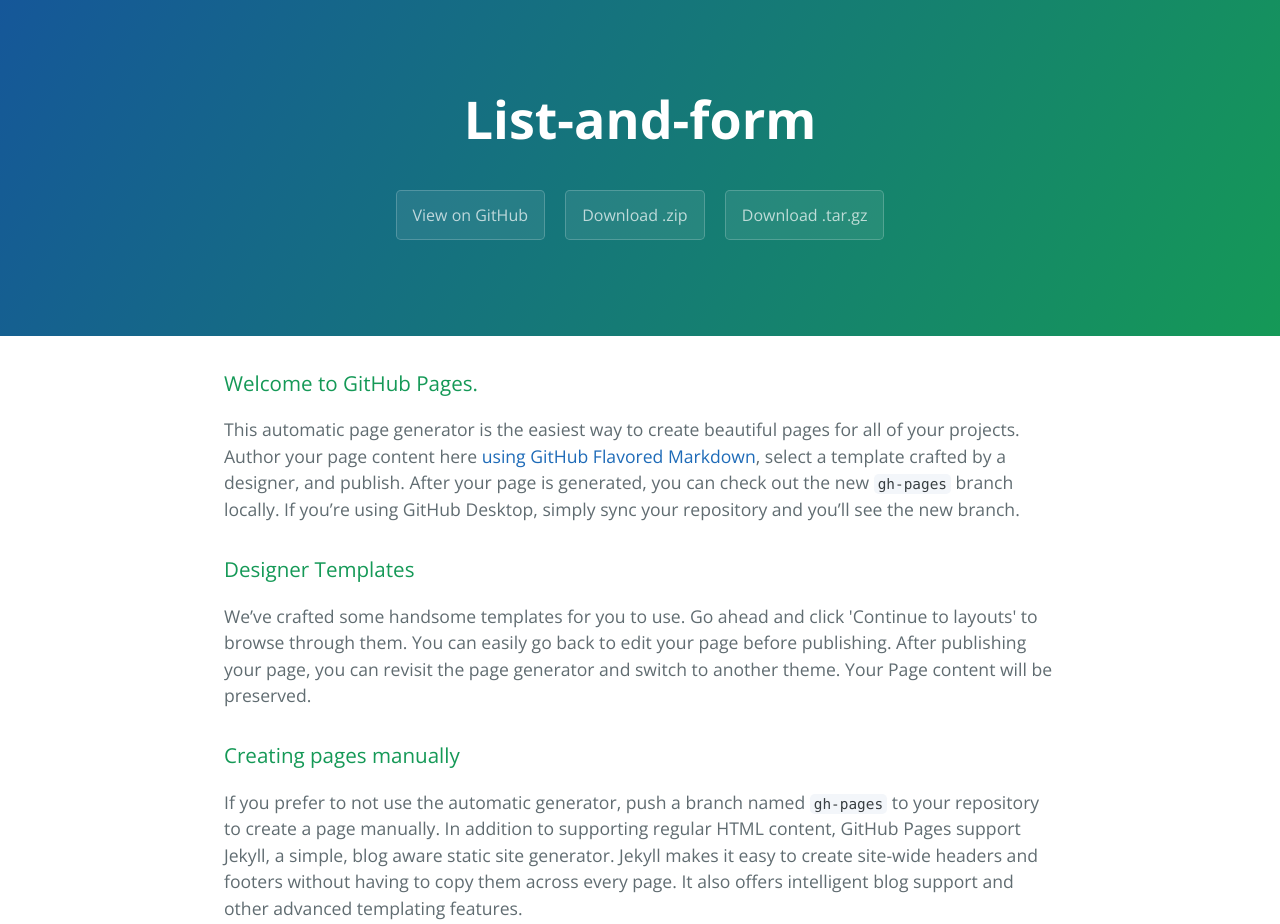
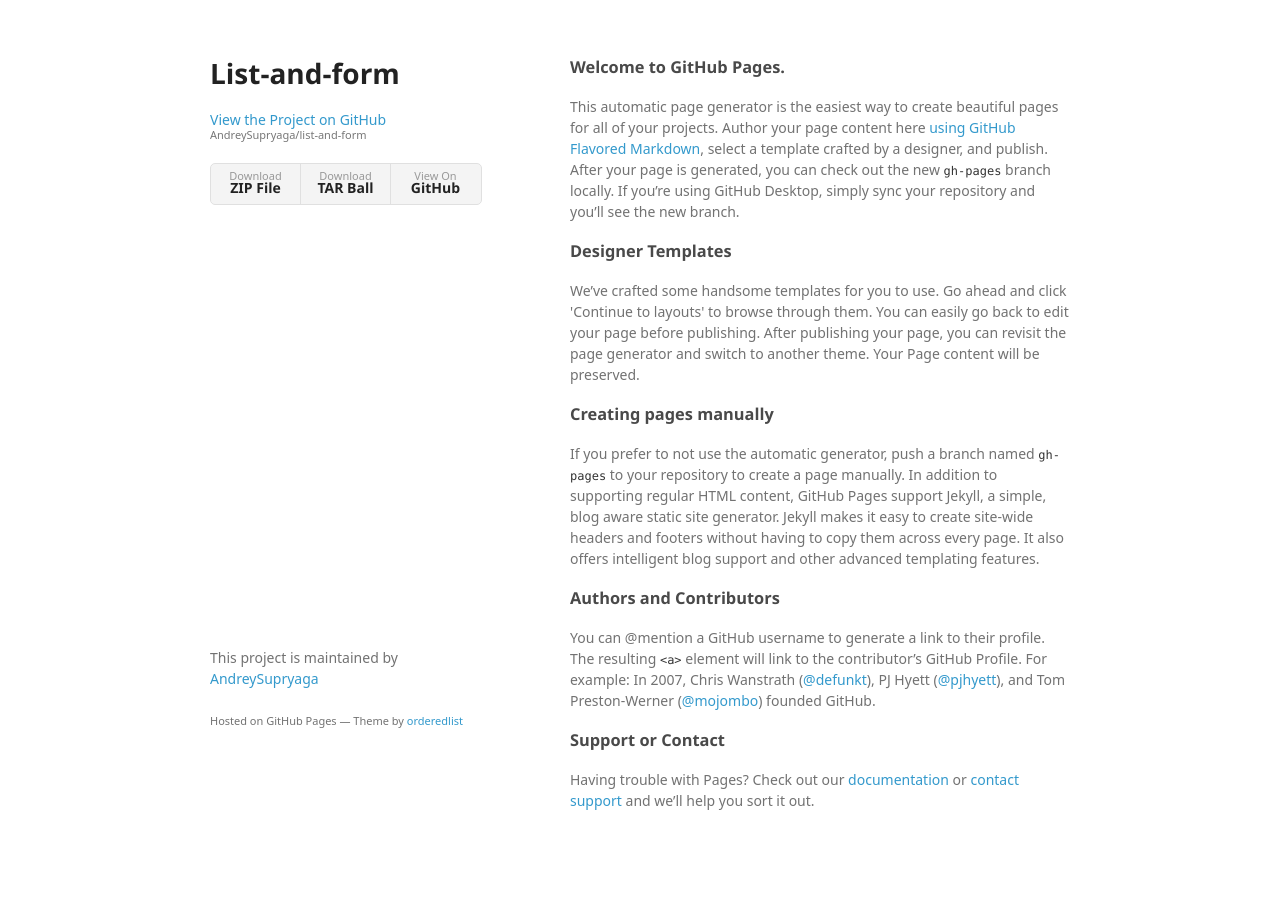
Before and after one commit to AndreySupryaga/list-and-form, a plain HTML site: page index.html in a window 1280 px wide. Shown: the top 924 px of the page. After the commit the page ends 881 px from the top, so only its background shows below. Drawn offline with nearby package versions, Linux system fonts and the light colour scheme; a web font is replaced by a local one.

```diff
--- a/index.html
+++ b/index.html
@@ -1,25 +1,34 @@
-<!DOCTYPE html>
-<html lang="en-us">
+<!doctype html>
+<html>
   <head>
-    <meta charset="UTF-8">
+    <meta charset="utf-8">
+    <meta http-equiv="X-UA-Compatible" content="chrome=1">
     <title>List-and-form by AndreySupryaga</title>
-    <meta name="viewport" content="width=device-width, initial-scale=1">
-    <link rel="stylesheet" type="text/css" href="stylesheets/normalize.css" media="screen">
-    <link href='https://fonts.googleapis.com/css?family=Open+Sans:400,700' rel='stylesheet' type='text/css'>
-    <link rel="stylesheet" type="text/css" href="stylesheets/stylesheet.css" media="screen">
-    <link rel="stylesheet" type="text/css" href="stylesheets/github-light.css" media="screen">
+
+    <link rel="stylesheet" href="stylesheets/styles.css">
+    <link rel="stylesheet" href="stylesheets/github-light.css">
+    <meta name="viewport" content="width=device-width">
+    <!--[if lt IE 9]>
+    <script src="//html5shiv.googlecode.com/svn/trunk/html5.js"></script>
+    <![endif]-->
   </head>
   <body>
-    <section class="page-header">
-      <h1 class="project-name">List-and-form</h1>
-      <h2 class="project-tagline"></h2>
-      <a href="https://github.com/AndreySupryaga/list-and-form" class="btn">View on GitHub</a>
-      <a href="https://github.com/AndreySupryaga/list-and-form/zipball/master" class="btn">Download .zip</a>
-      <a href="https://github.com/AndreySupryaga/list-and-form/tarball/master" class="btn">Download .tar.gz</a>
-    </section>
+    <div class="wrapper">
+      <header>
+        <h1>List-and-form</h1>
+        <p></p>
 
-    <section class="main-content">
-      <h3>
+        <p class="view"><a href="https://github.com/AndreySupryaga/list-and-form">View the Project on GitHub <small>AndreySupryaga/list-and-form</small></a></p>
+
+
+        <ul>
+          <li><a href="https://github.com/AndreySupryaga/list-and-form/zipball/master">Download <strong>ZIP File</strong></a></li>
+          <li><a href="https://github.com/AndreySupryaga/list-and-form/tarball/master">Download <strong>TAR Ball</strong></a></li>
+          <li><a href="https://github.com/AndreySupryaga/list-and-form">View On <strong>GitHub</strong></a></li>
+        </ul>
+      </header>
+      <section>
+        <h3>
 <a id="welcome-to-github-pages" class="anchor" href="#welcome-to-github-pages" aria-hidden="true"><span aria-hidden="true" class="octicon octicon-link"></span></a>Welcome to GitHub Pages.</h3>
 
 <p>This automatic page generator is the easiest way to create beautiful pages for all of your projects. Author your page content here <a href="https://guides.github.com/features/mastering-markdown/">using GitHub Flavored Markdown</a>, select a template crafted by a designer, and publish. After your page is generated, you can check out the new <code>gh-pages</code> branch locally. If you’re using GitHub Desktop, simply sync your repository and you’ll see the new branch.</p>
@@ -43,15 +52,13 @@
 <a id="support-or-contact" class="anchor" href="#support-or-contact" aria-hidden="true"><span aria-hidden="true" class="octicon octicon-link"></span></a>Support or Contact</h3>
 
 <p>Having trouble with Pages? Check out our <a href="https://help.github.com/pages">documentation</a> or <a href="https://github.com/contact">contact support</a> and we’ll help you sort it out.</p>
-
-      <footer class="site-footer">
-        <span class="site-footer-owner"><a href="https://github.com/AndreySupryaga/list-and-form">List-and-form</a> is maintained by <a href="https://github.com/AndreySupryaga">AndreySupryaga</a>.</span>
-
-        <span class="site-footer-credits">This page was generated by <a href="https://pages.github.com">GitHub Pages</a> using the <a href="https://github.com/jasonlong/cayman-theme">Cayman theme</a> by <a href="https://twitter.com/jasonlong">Jason Long</a>.</span>
+      </section>
+      <footer>
+        <p>This project is maintained by <a href="https://github.com/AndreySupryaga">AndreySupryaga</a></p>
+        <p><small>Hosted on GitHub Pages &mdash; Theme by <a href="https://github.com/orderedlist">orderedlist</a></small></p>
       </footer>
-
-    </section>
-
+    </div>
+    <script src="javascripts/scale.fix.js"></script>
 
   </body>
 </html>
--- /dev/null
+++ b/javascripts/scale.fix.js
@@ -0,0 +1,17 @@
+var metas = document.getElementsByTagName('meta');
+var i;
+if (navigator.userAgent.match(/iPhone/i)) {
+  for (i=0; i<metas.length; i++) {
+    if (metas[i].name == "viewport") {
+      metas[i].content = "width=device-width, minimum-scale=1.0, maximum-scale=1.0";
+    }
+  }
+  document.addEventListener("gesturestart", gestureStart, false);
+}
+function gestureStart() {
+  for (i=0; i<metas.length; i++) {
+    if (metas[i].name == "viewport") {
+      metas[i].content = "width=device-width, minimum-scale=0.25, maximum-scale=1.6";
+    }
+  }
+}
--- /dev/null
+++ b/stylesheets/styles.css
@@ -0,0 +1,324 @@
+@font-face {
+  font-family: 'Noto Sans';
+  font-weight: 400;
+  font-style: normal;
+  src: url('../fonts/Noto-Sans-regular/Noto-Sans-regular.eot');
+  src: url('../fonts/Noto-Sans-regular/Noto-Sans-regular.eot?#iefix') format('embedded-opentype'),
+       local('Noto Sans'),
+       local('Noto-Sans-regular'),
+       url('../fonts/Noto-Sans-regular/Noto-Sans-regular.woff2') format('woff2'),
+       url('../fonts/Noto-Sans-regular/Noto-Sans-regular.woff') format('woff'),
+       url('../fonts/Noto-Sans-regular/Noto-Sans-regular.ttf') format('truetype'),
+       url('../fonts/Noto-Sans-regular/Noto-Sans-regular.svg#NotoSans') format('svg');
+}
+
+@font-face {
+  font-family: 'Noto Sans';
+  font-weight: 700;
+  font-style: normal;
+  src: url('../fonts/Noto-Sans-700/Noto-Sans-700.eot');
+  src: url('../fonts/Noto-Sans-700/Noto-Sans-700.eot?#iefix') format('embedded-opentype'),
+       local('Noto Sans Bold'),
+       local('Noto-Sans-700'),
+       url('../fonts/Noto-Sans-700/Noto-Sans-700.woff2') format('woff2'),
+       url('../fonts/Noto-Sans-700/Noto-Sans-700.woff') format('woff'),
+       url('../fonts/Noto-Sans-700/Noto-Sans-700.ttf') format('truetype'),
+       url('../fonts/Noto-Sans-700/Noto-Sans-700.svg#NotoSans') format('svg');
+}
+
+@font-face {
+  font-family: 'Noto Sans';
+  font-weight: 400;
+  font-style: italic;
+  src: url('../fonts/Noto-Sans-italic/Noto-Sans-italic.eot');
+  src: url('../fonts/Noto-Sans-italic/Noto-Sans-italic.eot?#iefix') format('embedded-opentype'),
+       local('Noto Sans Italic'),
+       local('Noto-Sans-italic'),
+       url('../fonts/Noto-Sans-italic/Noto-Sans-italic.woff2') format('woff2'),
+       url('../fonts/Noto-Sans-italic/Noto-Sans-italic.woff') format('woff'),
+       url('../fonts/Noto-Sans-italic/Noto-Sans-italic.ttf') format('truetype'),
+       url('../fonts/Noto-Sans-italic/Noto-Sans-italic.svg#NotoSans') format('svg');
+}
+
+@font-face {
+  font-family: 'Noto Sans';
+  font-weight: 700;
+  font-style: italic;
+  src: url('../fonts/Noto-Sans-700italic/Noto-Sans-700italic.eot');
+  src: url('../fonts/Noto-Sans-700italic/Noto-Sans-700italic.eot?#iefix') format('embedded-opentype'),
+       local('Noto Sans Bold Italic'),
+       local('Noto-Sans-700italic'),
+       url('../fonts/Noto-Sans-700italic/Noto-Sans-700italic.woff2') format('woff2'),
+       url('../fonts/Noto-Sans-700italic/Noto-Sans-700italic.woff') format('woff'),
+       url('../fonts/Noto-Sans-700italic/Noto-Sans-700italic.ttf') format('truetype'),
+       url('../fonts/Noto-Sans-700italic/Noto-Sans-700italic.svg#NotoSans') format('svg');
+}
+
+body {
+  background-color: #fff;
+  padding:50px;
+  font: 14px/1.5 "Noto Sans", "Helvetica Neue", Helvetica, Arial, sans-serif;
+  color:#727272;
+  font-weight:400;
+}
+
+h1, h2, h3, h4, h5, h6 {
+  color:#222;
+  margin:0 0 20px;
+}
+
+p, ul, ol, table, pre, dl {
+  margin:0 0 20px;
+}
+
+h1, h2, h3 {
+  line-height:1.1;
+}
+
+h1 {
+  font-size:28px;
+}
+
+h2 {
+  color:#393939;
+}
+
+h3, h4, h5, h6 {
+  color:#494949;
+}
+
+a {
+  color:#39c;
+  text-decoration:none;
+}
+
+a:hover {
+  color:#069;
+}
+
+a small {
+  font-size:11px;
+  color:#777;
+  margin-top:-0.3em;
+  display:block;
+}
+
+a:hover small {
+  color:#777;
+}
+
+.wrapper {
+  width:860px;
+  margin:0 auto;
+}
+
+blockquote {
+  border-left:1px solid #e5e5e5;
+  margin:0;
+  padding:0 0 0 20px;
+  font-style:italic;
+}
+
+code, pre {
+  font-family:Monaco, Bitstream Vera Sans Mono, Lucida Console, Terminal, Consolas, Liberation Mono, DejaVu Sans Mono, Courier New, monospace;
+  color:#333;
+  font-size:12px;
+}
+
+pre {
+  padding:8px 15px;
+  background: #f8f8f8;
+  border-radius:5px;
+  border:1px solid #e5e5e5;
+  overflow-x: auto;
+}
+
+table {
+  width:100%;
+  border-collapse:collapse;
+}
+
+th, td {
+  text-align:left;
+  padding:5px 10px;
+  border-bottom:1px solid #e5e5e5;
+}
+
+dt {
+  color:#444;
+  font-weight:700;
+}
+
+th {
+  color:#444;
+}
+
+img {
+  max-width:100%;
+}
+
+header {
+  width:270px;
+  float:left;
+  position:fixed;
+  -webkit-font-smoothing:subpixel-antialiased;
+}
+
+header ul {
+  list-style:none;
+  height:40px;
+  padding:0;
+  background: #f4f4f4;
+  border-radius:5px;
+  border:1px solid #e0e0e0;
+  width:270px;
+}
+
+header li {
+  width:89px;
+  float:left;
+  border-right:1px solid #e0e0e0;
+  height:40px;
+}
+
+header li:first-child a {
+  border-radius:5px 0 0 5px;
+}
+
+header li:last-child a {
+  border-radius:0 5px 5px 0;
+}
+
+header ul a {
+  line-height:1;
+  font-size:11px;
+  color:#999;
+  display:block;
+  text-align:center;
+  padding-top:6px;
+  height:34px;
+}
+
+header ul a:hover {
+  color:#999;
+}
+
+header ul a:active {
+  background-color:#f0f0f0;
+}
+
+strong {
+  color:#222;
+  font-weight:700;
+}
+
+header ul li + li + li {
+  border-right:none;
+  width:89px;
+}
+
+header ul a strong {
+  font-size:14px;
+  display:block;
+  color:#222;
+}
+
+section {
+  width:500px;
+  float:right;
+  padding-bottom:50px;
+}
+
+small {
+  font-size:11px;
+}
+
+hr {
+  border:0;
+  background:#e5e5e5;
+  height:1px;
+  margin:0 0 20px;
+}
+
+footer {
+  width:270px;
+  float:left;
+  position:fixed;
+  bottom:50px;
+  -webkit-font-smoothing:subpixel-antialiased;
+}
+
+@media print, screen and (max-width: 960px) {
+
+  div.wrapper {
+    width:auto;
+    margin:0;
+  }
+
+  header, section, footer {
+    float:none;
+    position:static;
+    width:auto;
+  }
+
+  header {
+    padding-right:320px;
+  }
+
+  section {
+    border:1px solid #e5e5e5;
+    border-width:1px 0;
+    padding:20px 0;
+    margin:0 0 20px;
+  }
+
+  header a small {
+    display:inline;
+  }
+
+  header ul {
+    position:absolute;
+    right:50px;
+    top:52px;
+  }
+}
+
+@media print, screen and (max-width: 720px) {
+  body {
+    word-wrap:break-word;
+  }
+
+  header {
+    padding:0;
+  }
+
+  header ul, header p.view {
+    position:static;
+  }
+
+  pre, code {
+    word-wrap:normal;
+  }
+}
+
+@media print, screen and (max-width: 480px) {
+  body {
+    padding:15px;
+  }
+
+  header ul {
+    width:99%;
+  }
+
+  header li, header ul li + li + li {
+    width:33%;
+  }
+}
+
+@media print {
+  body {
+    padding:0.4in;
+    font-size:12pt;
+    color:#444;
+  }
+}
```
